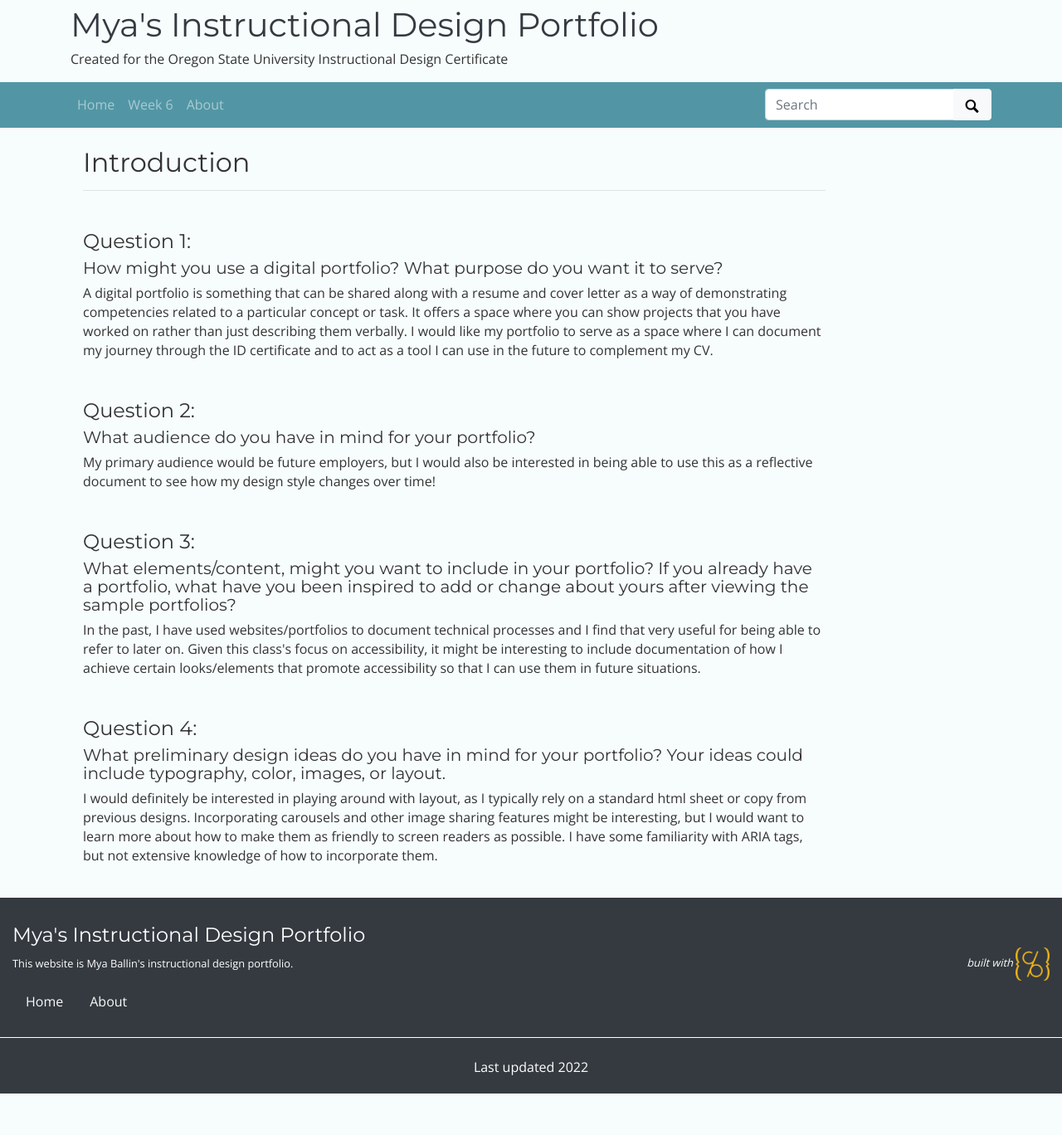
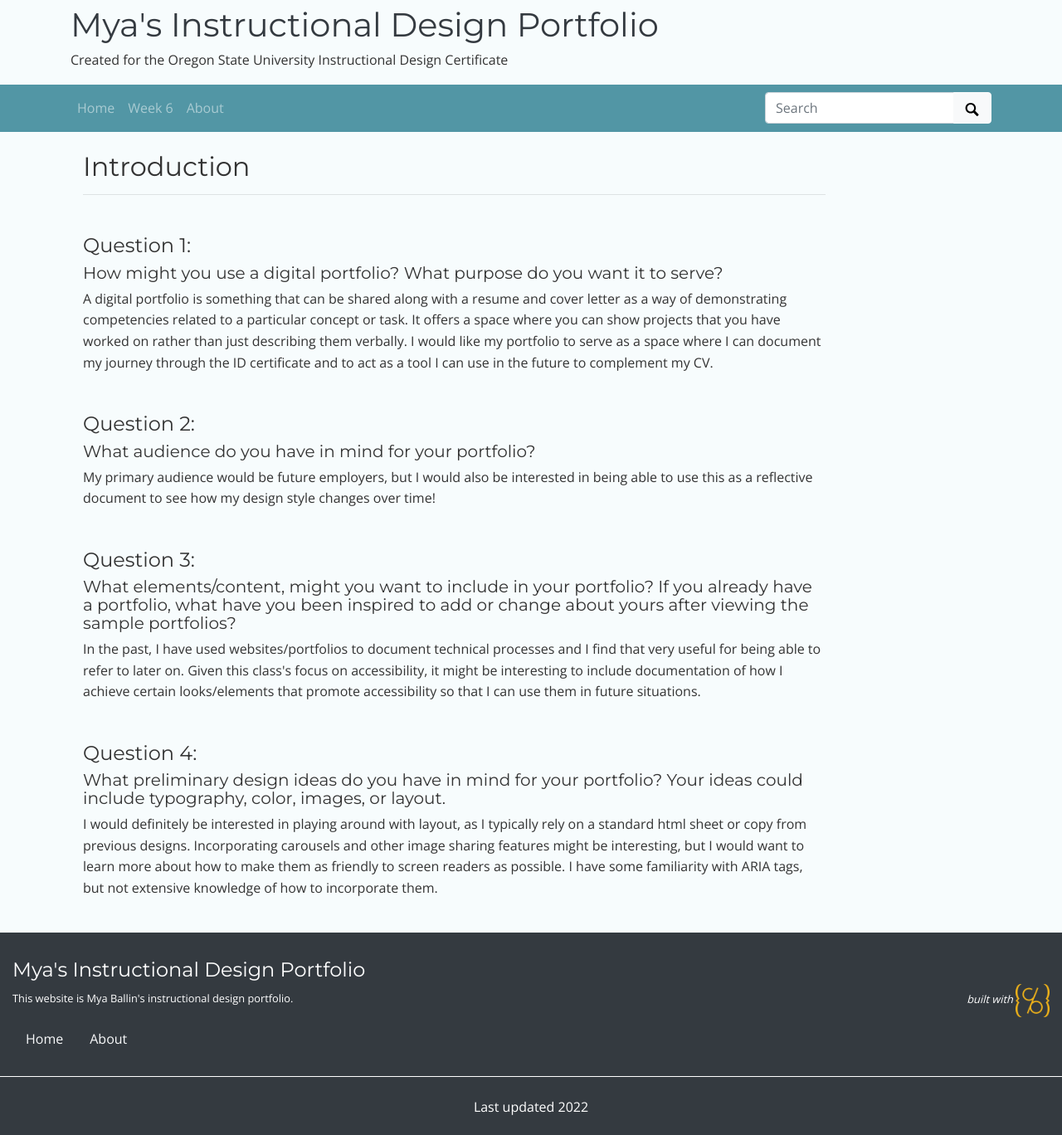
Before and after one commit to mxballin/instructional-design, a Jekyll site: the page built from index.md, in a window 1280 px wide. Shown: the whole page at 83% size. Built offline with Jekyll 4.4.1, drawn with Linux system fonts in a browser that asks for light colours; some web fonts are replaced; before the commit the page ends 1318 px from its top, so only the background shows below that.

Commit message:
Update _custom.scss

```diff
--- a/_sass/_custom.scss
+++ b/_sass/_custom.scss
@@ -28,7 +28,7 @@ h6,
 body {
   font-family: 'Open Sans', sans-serif;
   font-size: 16px;
-  line-height: 1.42857143;
+  line-height: 1.6;
   color: #333333;
   background-color: #f7fcfd;
 }
```
